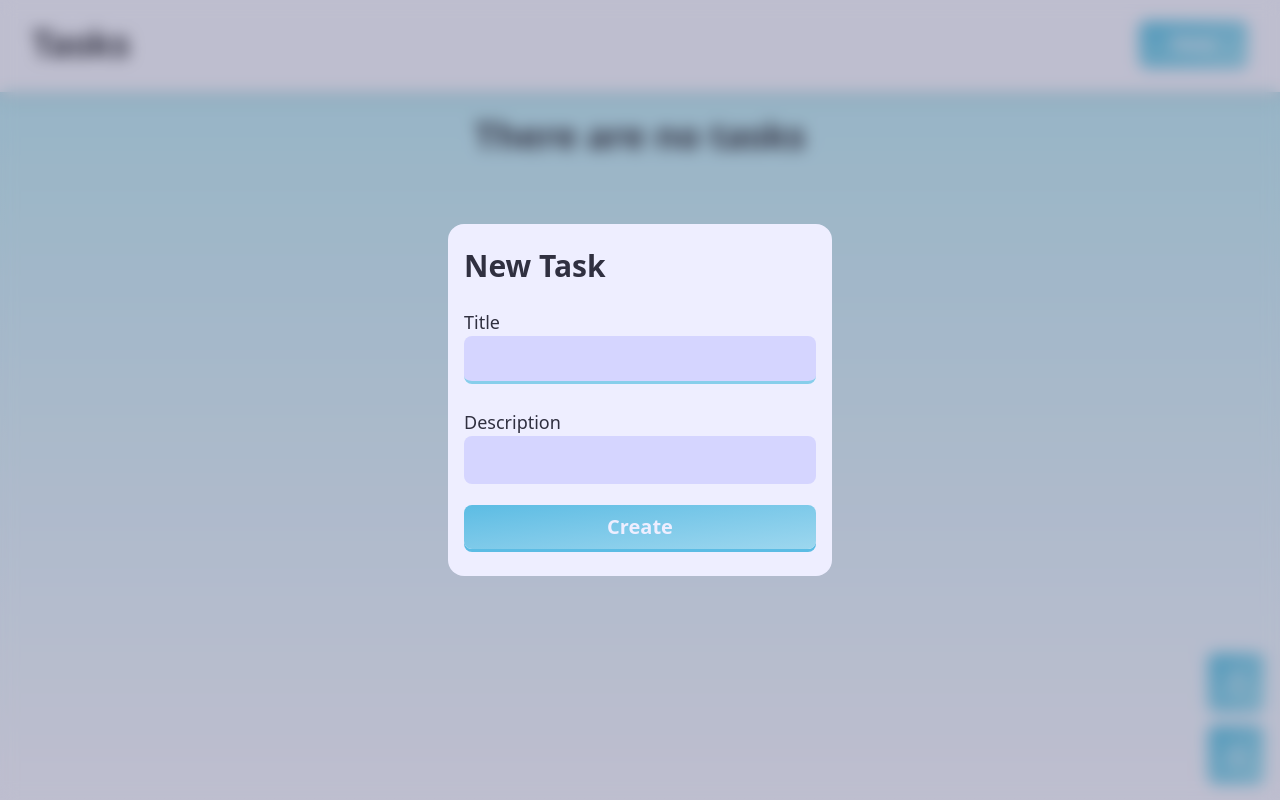
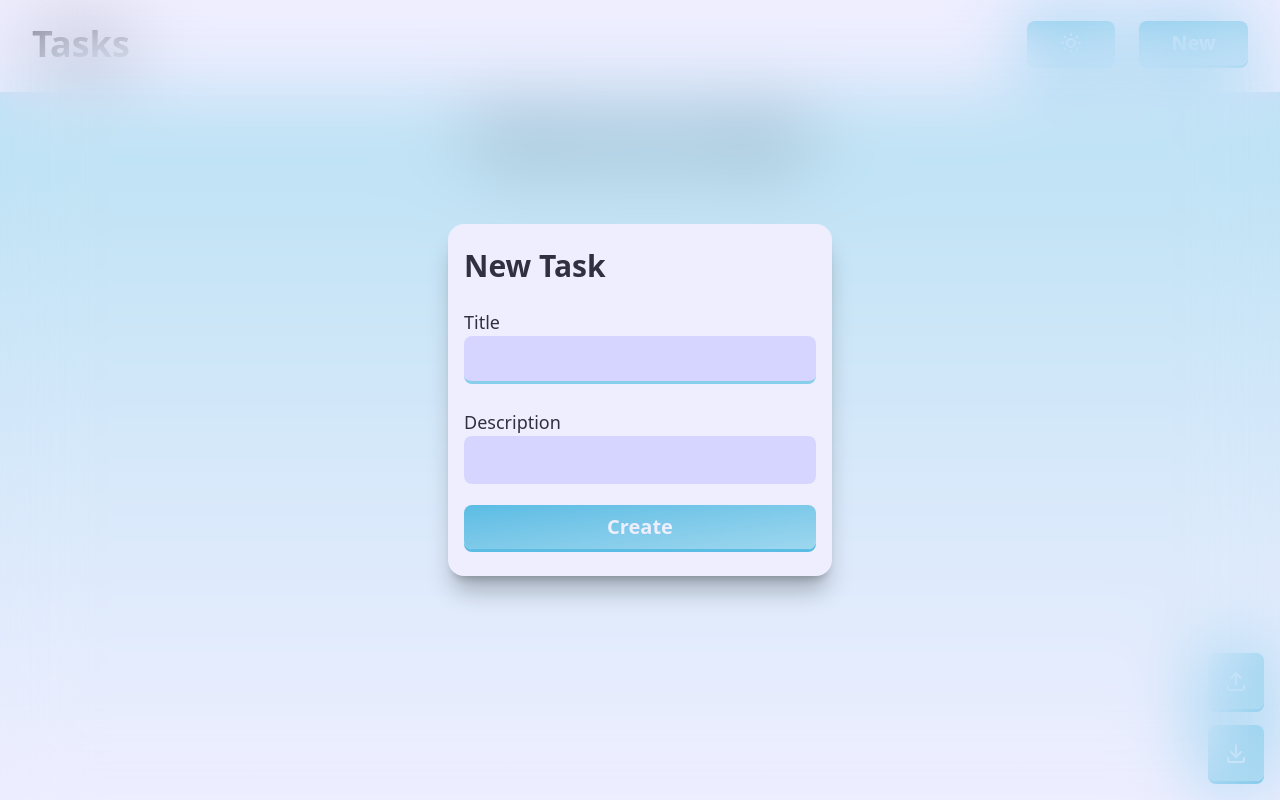
Before and after one commit to Davi-1903/ToDoList, a React app: page / in a window 1280 px wide. Both pictures are taken after a click on the button "New". Built offline with nearby package versions, Linux system fonts and the light colour scheme; the HTML template or start-up script is replaced by a standard one.

Commit message:
style: adicionar dark mode

```diff
--- a/src/App.tsx
+++ b/src/App.tsx
@@ -3,14 +3,16 @@ import { IconDownload, IconUpload } from '@tabler/icons-react';
 import Header from './components/Header';
 import New from './components/New';
 import ListTasks from './components/ListTasks';
-import type { addNewTaskParams, Task } from './interfaces/Objects';
+import type { Task } from './interfaces/Objects';
 
 export default function App() {
     const [onAddTask, setAddTask] = useState(false);
-    const [tasks, setTasks] = useState<Task[]>(() => {
+    const [tasks, setTasks] = useState<Task[]>(loadTasks);
+
+    function loadTasks(): Task[] {
         const storage = localStorage.getItem('tasks');
         return storage ? JSON.parse(storage) : [];
-    });
+    }
 
     async function copyTasks(): Promise<void> {
         if (tasks.length === 0) return;
@@ -23,7 +25,7 @@ export default function App() {
         }
     }
 
-    async function loadTasks(): Promise<void> {
+    async function pasteTasks(): Promise<void> {
         try {
             const tasks = await navigator.clipboard.readText();
             if (tasks) setTasks(JSON.parse(tasks));
@@ -32,7 +34,7 @@ export default function App() {
         }
     }
 
-    function addNewTask({ title, description }: addNewTaskParams): void {
+    function addNewTask(title: string, description: string): void {
         setTasks(prev => [
             ...prev,
             {
@@ -85,11 +87,11 @@ export default function App() {
             <Header setAddTask={setAddTask} />
             <main className='mx-auto max-w-6xl p-6'>
                 <ListTasks tasks={tasks} completTask={completTask} deleteTask={deleteTask} />
-                <article className='fixed right-4 bottom-4'>
-                    <button className='btn mb-4 block aspect-square p-4' onClick={loadTasks}>
+                <article className='fixed right-4 bottom-4 print:hidden'>
+                    <button className='btn mb-4 block aspect-square p-4' onClick={pasteTasks} title='Paste tasks'>
                         <IconUpload />
                     </button>
-                    <button className='btn block aspect-square p-4' onClick={copyTasks}>
+                    <button className='btn block aspect-square p-4' onClick={copyTasks} title='Copy tasks'>
                         <IconDownload />
                     </button>
                 </article>
--- a/src/components/Header.tsx
+++ b/src/components/Header.tsx
@@ -1,13 +1,50 @@
-import { memo } from 'react';
+import { memo, useEffect, useState } from 'react';
+import { IconMoon, IconSun } from '@tabler/icons-react';
 import type { HeaderProps } from '../interfaces/Props';
+import type { Theme } from '../interfaces/Objects';
 
 function Header({ setAddTask }: HeaderProps) {
+    const [theme, setTheme] = useState<Theme>(loadTheme);
+
+    function loadTheme() {
+        const storage = localStorage.getItem('theme');
+        if (storage) return storage as Theme;
+        return window.matchMedia('(prefers-color-scheme: dark)').matches ? 'dark' : 'light';
+    }
+
+    function toggleTheme() {
+        setTheme(prev => (prev === 'light' ? 'dark' : 'light'));
+    }
+
+    useEffect(() => {
+        const root = document.documentElement;
+        if (theme === 'light') {
+            root.classList.remove('dark');
+        } else {
+            root.classList.add('dark');
+        }
+        localStorage.setItem('theme', theme);
+    }, [theme]);
+
     return (
-        <header className='bg-secund-100 sticky top-0 z-1 flex justify-between px-8 py-6 shadow-[0_0_1rem_hsl(from_var(--color-text-400)_h_s_l/0.25)] print:hidden'>
+        <header className='bg-secund-100 shadow-secund-50/50 sticky top-0 z-1 flex justify-between px-8 py-6 shadow-lg print:hidden'>
             <h1 className='text-text-100 text-3xl font-bold sm:text-4xl'>Tasks</h1>
-            <button className='btn' onClick={() => setAddTask(true)} title='Ctrl + M'>
-                New
-            </button>
+            <div className='flex gap-6'>
+                <button
+                    className='btn px-6 text-sm md:px-8 md:text-xl'
+                    onClick={toggleTheme}
+                    title={`Change the theme to ${theme === 'light' ? 'dark' : 'light'}`}
+                >
+                    {theme === 'light' ? <IconSun /> : <IconMoon />}
+                </button>
+                <button
+                    className='btn px-6 text-sm md:px-8 md:text-xl'
+                    onClick={() => setAddTask(true)}
+                    title='Ctrl + M'
+                >
+                    New
+                </button>
+            </div>
         </header>
     );
 }
--- a/src/components/ListTasks.tsx
+++ b/src/components/ListTasks.tsx
@@ -3,7 +3,11 @@ import Task from './Task';
 
 export default function ListTasks({ tasks, completTask, deleteTask }: ListTasksProps) {
     if (tasks.length === 0)
-        return <h1 className='text-text-100 text-center text-2xl font-bold md:text-4xl'>There are no tasks</h1>;
+        return (
+            <h1 className='text-text-100 dark:text-secund-100 text-center text-2xl font-bold md:text-4xl'>
+                There are no tasks
+            </h1>
+        );
     return (
         <ul className='flex flex-col gap-6'>
             {tasks.map(task => {
--- a/src/components/New.tsx
+++ b/src/components/New.tsx
@@ -10,7 +10,7 @@ function New({ setAddTask, addNewTask }: NewProps) {
 
     function handleSubmit(event: SubmitEvent): void {
         event.preventDefault();
-        addNewTask({ title, description });
+        addNewTask(title, description);
         setClose(true);
     }
 
@@ -42,13 +42,16 @@ function New({ setAddTask, addNewTask }: NewProps) {
     return (
         <article
             className={clsx(
-                'bg-text-100/25 fixed inset-0 z-2 grid place-items-center p-6 shadow-[0_0_1rem_hsl(from_var(--color-text-400)_h_s_l/0.25)] backdrop-blur-sm',
+                'fixed inset-0 z-2 grid place-items-center p-6 backdrop-blur-2xl',
                 isClose ? 'animate-fade-out' : 'animate-fade-in',
             )}
             onAnimationEnd={onAnimationEnd}
             onSubmit={handleSubmit}
         >
-            <form ref={formRef} className='bg-secund-100 flex w-full max-w-sm flex-col gap-6 rounded-2xl px-4 py-6'>
+            <form
+                ref={formRef}
+                className='bg-secund-100 flex w-full max-w-sm flex-col gap-6 rounded-2xl px-4 py-6 shadow-xl shadow-black/25'
+            >
                 <h2 className='text-text-100 text-3xl font-bold'>New Task</h2>
                 <div>
                     <label htmlFor='title' className='text-text-100 text-lg'>
@@ -57,7 +60,7 @@ function New({ setAddTask, addNewTask }: NewProps) {
                     <input
                         type='text'
                         id='title'
-                        className='bg-secund-50 text-text-100 border-first-100 block min-h-12 w-full rounded-lg px-4 transition-all duration-100 outline-none focus:border-b-3'
+                        className='bg-secund-50 dark:bg-secund-200 text-text-100 border-first-100 block min-h-12 w-full rounded-lg px-4 transition-all duration-100 outline-none focus:border-b-3'
                         value={title}
                         onChange={e => setTitle(e.target.value)}
                         autoFocus
@@ -71,7 +74,7 @@ function New({ setAddTask, addNewTask }: NewProps) {
                     <input
                         type='text'
                         id='description'
-                        className='bg-secund-50 text-text-100 border-first-100 block min-h-12 w-full rounded-lg px-4 transition-all duration-100 outline-none focus:border-b-3'
+                        className='bg-secund-50 text-text-200 dark:bg-secund-200 border-first-100 block min-h-12 w-full rounded-lg px-4 transition-all duration-100 outline-none focus:border-b-3'
                         value={description}
                         onChange={e => setDescription(e.target.value)}
                     />
--- a/src/components/Task.tsx
+++ b/src/components/Task.tsx
@@ -18,7 +18,7 @@ export default function Task({ id, title, description, isComplet, completTask, d
     return (
         <article
             className={clsx(
-                'bg-secund-100 grid-task-sm md:grid-task-lg print:text-text-100 grid gap-4 rounded-xl p-4 not-print:shadow-[0_0_1rem_hsl(from_var(--color-text-400)_h_s_l/0.25)] print:border-2',
+                'bg-secund-100 grid-task-sm md:grid-task-lg print:text-text-100 not-print:shadow-secund-50/50 grid gap-4 rounded-xl p-4 not-print:shadow-lg print:border-2',
                 emerge ? 'animate-explosion' : 'animate-implosion',
             )}
             onAnimationEnd={onAnimationEnd}
@@ -38,6 +38,7 @@ export default function Task({ id, title, description, isComplet, completTask, d
                     className='btn flex-1 py-6 disabled:cursor-not-allowed disabled:opacity-50 md:aspect-square'
                     onClick={() => completTask(id)}
                     disabled={isComplet}
+                    title={`Complet ${title}`}
                 >
                     <IconCheck size={32} className='stroke-secund-100 mx-auto' />
                 </button>
@@ -45,6 +46,7 @@ export default function Task({ id, title, description, isComplet, completTask, d
                     className='btn flex-1 py-6 disabled:cursor-not-allowed disabled:opacity-50 md:aspect-square'
                     onClick={handleDelete}
                     disabled={!isComplet}
+                    title={`Delete ${title}`}
                 >
                     <IconTrash size={32} className='stroke-secund-100 mx-auto' />
                 </button>
--- a/src/globals.css
+++ b/src/globals.css
@@ -4,6 +4,12 @@
     --first-color: skyblue;
     --secund-color: #eeeeff;
     --text-color: #303040;
+}
+
+.dark {
+    --first-color: #12deff;
+    --secund-color: #00001c;
+    --text-color: #d0d0c0;
 }
 
 @theme inline {
@@ -25,8 +31,8 @@
     --color-text-200: hsl(from var(--text-color) h s calc(l + 5));
     --color-text-400: hsl(from var(--text-color) h s calc(l + 10));
 
-    --shadow-md: 0 3px 0 var(--color-first-25);
-    --shadow-lg: 0 6px 0 var(--color-first-25);
+    --shadow-base: 0 3px 0 var(--color-first-25);
+    --shadow-secund: 0 6px 0 var(--color-first-25);
 }
 
 @layer base {
@@ -46,7 +52,7 @@
 
 @layer components {
     .btn {
-        @apply from-first-25 text-secund-100 to-first-200 -translate-y-0.75 cursor-pointer rounded-lg bg-linear-to-br px-8 py-2 text-xl font-semibold shadow-md transition-all duration-50 hover:not-disabled:-translate-y-1.5 hover:not-disabled:shadow-lg active:not-disabled:translate-none active:not-disabled:shadow-none;
+        @apply from-first-25 text-secund-100 to-first-200 dark:from-first-100 dark:to-first-400 -translate-y-0.75 cursor-pointer rounded-lg bg-linear-to-br px-8 py-2 text-xl font-semibold shadow-base transition-all duration-50 hover:not-disabled:-translate-y-1.5 hover:not-disabled:shadow-secund active:not-disabled:translate-none active:not-disabled:shadow-none;
     }
 }
 
@@ -115,3 +121,5 @@
         transform: scale(0);
     }
 }
+
+@custom-variant dark (&:where(.dark, .dark *));
--- a/src/interfaces/Props.ts
+++ b/src/interfaces/Props.ts
@@ -1,5 +1,5 @@
 import type { Dispatch, SetStateAction } from 'react';
-import type { addNewTaskParams, Task } from './Objects';
+import type { Task } from './Objects';
 
 export interface HeaderProps {
     setAddTask: Dispatch<SetStateAction<boolean>>;
@@ -7,7 +7,7 @@ export interface HeaderProps {
 
 export interface NewProps {
     setAddTask: Dispatch<SetStateAction<boolean>>;
-    addNewTask: ({ title, description }: addNewTaskParams) => void;
+    addNewTask: (title: string, description: string) => void;
 }
 
 export interface TaskProps {
```
Also changed, not shown: src/interfaces/Objects.ts (+2 -5 lines).
